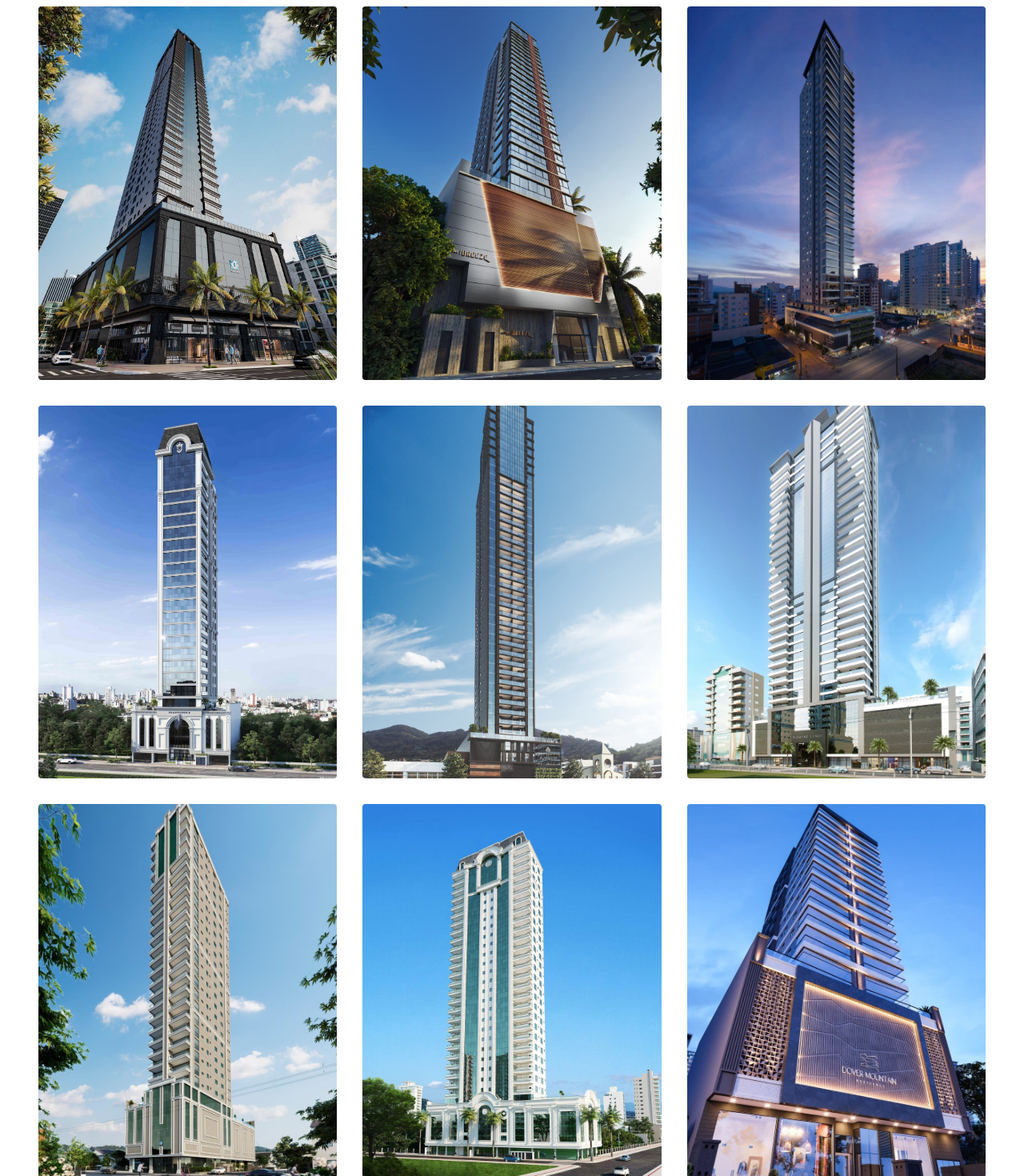
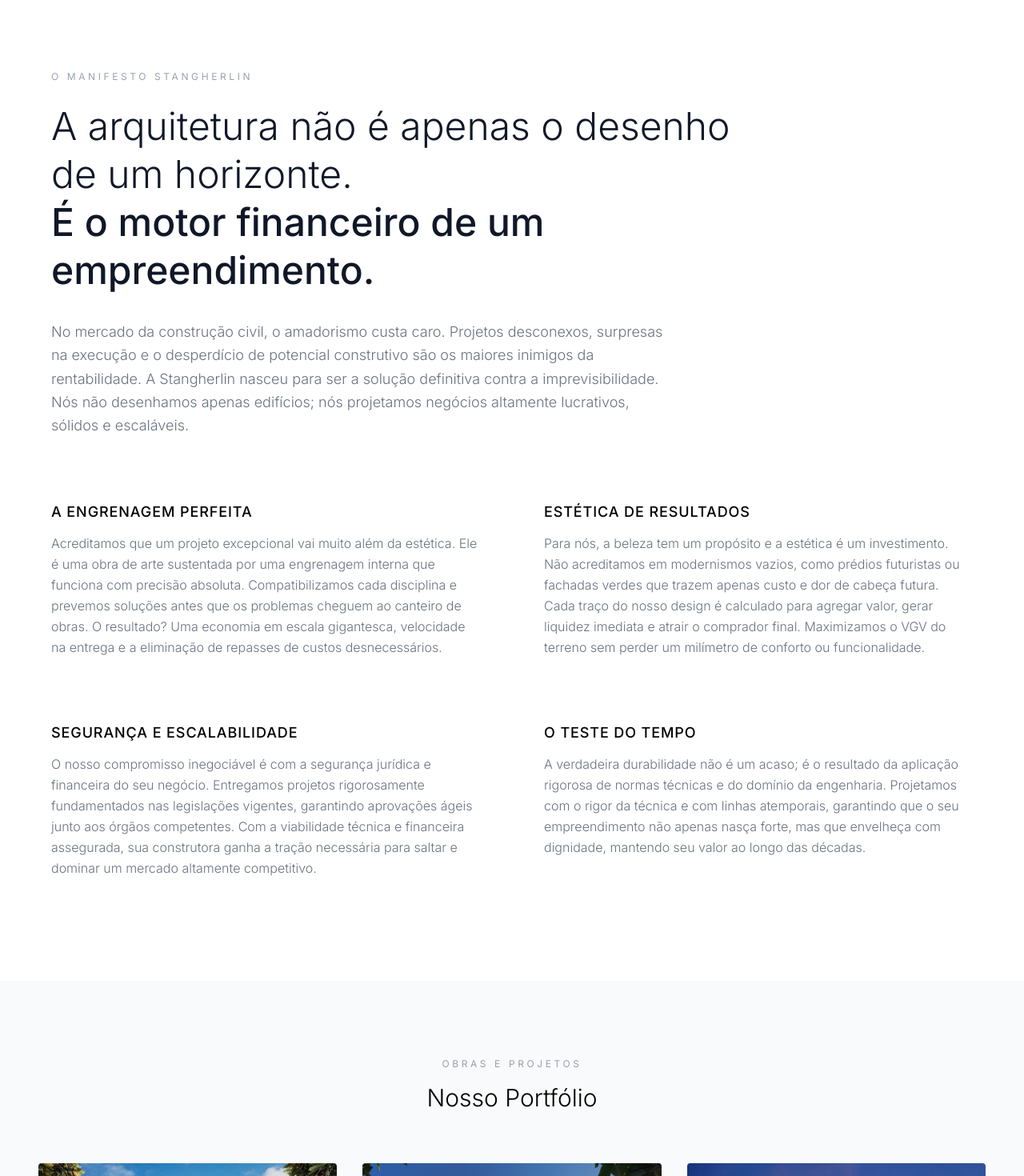
Before and after one commit to rodrigostangherlin/stangherlin-portfolio, a Next.js app: page / in a window 1280 px wide. Shown: the part 840-2310 px from the top of the page at 80% size. Built offline with nearby package versions, Linux system fonts and the light colour scheme.

Commit message:
Feat: Adiciona Manifesto, limite de grid e scroll top

```diff
--- a/src/app/page.jsx
+++ b/src/app/page.jsx
@@ -1,15 +1,29 @@
 "use client";
 
-import React from 'react';
+import React, { useState, useEffect } from 'react';
 import Image from 'next/image';
-import { motion } from 'framer-motion';
+import { motion, AnimatePresence } from 'framer-motion';
 import PortfolioGrid from '../components/PortfolioGrid';
 import Footer from '../components/Footer';
 import InteractiveLogo from '../components/InteractiveLogo';
 
 export default function Home() {
+  const [showScrollTop, setShowScrollTop] = useState(false);
+
+  useEffect(() => {
+    const handleScroll = () => {
+      setShowScrollTop(window.scrollY > 500);
+    };
+    window.addEventListener('scroll', handleScroll);
+    return () => window.removeEventListener('scroll', handleScroll);
+  }, []);
+
+  const scrollToTop = () => {
+    window.scrollTo({ top: 0, behavior: 'smooth' });
+  };
+
   return (
-    <main className="min-h-screen flex flex-col">
+    <main className="min-h-screen flex flex-col relative">
 
       <motion.nav
         initial={{ opacity: 0, y: -20 }}
@@ -20,12 +34,13 @@
         <InteractiveLogo />
 
         <div className="space-x-8 text-sm uppercase tracking-wide hidden md:block drop-shadow-md">
+          <a href="#manifesto" className="hover:text-gray-300 transition">Manifesto</a>
           <a href="#portfolio" className="hover:text-gray-300 transition">Projetos</a>
-          <a href="#viabilidade" className="hover:text-gray-300 transition">App de Viabilidade</a>
-          <a href="#contato" className="hover:text-gray-300 transition">Contato</a>
+          <a href="#viabilidade" className="hover:text-gray-300 transition">App</a>
         </div>
       </motion.nav>
 
+      {/* Hero Section */}
       <section className="relative h-screen flex flex-col justify-center items-center text-center p-6 overflow-hidden">
         <Image
           src="/images/portfolio/hero-bg.jpg"
@@ -61,9 +76,53 @@
         </motion.div>
       </section>
 
+      {/* Manifesto Section */}
+      <section id="manifesto" className="bg-white text-black py-24 lg:py-32 px-6 lg:px-12">
+        <div className="max-w-6xl mx-auto">
+          <motion.div
+            initial={{ opacity: 0, y: 30 }}
+            whileInView={{ opacity: 1, y: 0 }}
+            viewport={{ once: true, amount: 0.2 }}
+            transition={{ duration: 0.8 }}
+            className="mb-20 text-center lg:text-left"
+          >
+            <h2 className="text-xs uppercase tracking-[0.3em] text-gray-400 mb-6">O Manifesto Stangherlin</h2>
+            <h3 className="text-3xl md:text-5xl font-light leading-snug md:leading-tight text-gray-900 max-w-4xl">
+              A arquitetura não é apenas o desenho de um horizonte. <br className="hidden md:block"/>
+              <span className="font-medium">É o motor financeiro de um empreendimento.</span>
+            </h3>
+            <p className="mt-8 text-gray-500 max-w-3xl text-lg font-light leading-relaxed">
+              No mercado da construção civil, o amadorismo custa caro. Projetos desconexos, surpresas na execução e o desperdício de potencial construtivo são os maiores inimigos da rentabilidade. A Stangherlin nasceu para ser a solução definitiva contra a imprevisibilidade. Nós não desenhamos apenas edifícios; nós projetamos negócios altamente lucrativos, sólidos e escaláveis.
+            </p>
+          </motion.div>
+
+          <div className="grid grid-cols-1 md:grid-cols-2 gap-12 lg:gap-20">
+            <motion.div initial={{ opacity: 0, y: 20 }} whileInView={{ opacity: 1, y: 0 }} viewport={{ once: true }} transition={{ duration: 0.6, delay: 0.1 }}>
+              <h4 className="text-lg font-medium uppercase tracking-wider mb-3">A Engrenagem Perfeita</h4>
+              <p className="text-gray-500 font-light leading-relaxed">Acreditamos que um projeto excepcional vai muito além da estética. Ele é uma obra de arte sustentada por uma engrenagem interna que funciona com precisão absoluta. Compatibilizamos cada disciplina e prevemos soluções antes que os problemas cheguem ao canteiro de obras. O resultado? Uma economia em escala gigantesca, velocidade na entrega e a eliminação de repasses de custos desnecessários.</p>
+            </motion.div>
+
+            <motion.div initial={{ opacity: 0, y: 20 }} whileInView={{ opacity: 1, y: 0 }} viewport={{ once: true }} transition={{ duration: 0.6, delay: 0.2 }}>
+              <h4 className="text-lg font-medium uppercase tracking-wider mb-3">Estética de Resultados</h4>
+              <p className="text-gray-500 font-light leading-relaxed">Para nós, a beleza tem um propósito e a estética é um investimento. Não acreditamos em modernismos vazios, como prédios futuristas ou fachadas verdes que trazem apenas custo e dor de cabeça futura. Cada traço do nosso design é calculado para agregar valor, gerar liquidez imediata e atrair o comprador final. Maximizamos o VGV do terreno sem perder um milímetro de conforto ou funcionalidade.</p>
+            </motion.div>
+
+            <motion.div initial={{ opacity: 0, y: 20 }} whileInView={{ opacity: 1, y: 0 }} viewport={{ once: true }} transition={{ duration: 0.6, delay: 0.3 }}>
+              <h4 className="text-lg font-medium uppercase tracking-wider mb-3">Segurança e Escalabilidade</h4>
+              <p className="text-gray-500 font-light leading-relaxed">O nosso compromisso inegociável é com a segurança jurídica e financeira do seu negócio. Entregamos projetos rigorosamente fundamentados nas legislações vigentes, garantindo aprovações ágeis junto aos órgãos competentes. Com a viabilidade técnica e financeira assegurada, sua construtora ganha a tração necessária para saltar e dominar um mercado altamente competitivo.</p>
+            </motion.div>
+
+            <motion.div initial={{ opacity: 0, y: 20 }} whileInView={{ opacity: 1, y: 0 }} viewport={{ once: true }} transition={{ duration: 0.6, delay: 0.4 }}>
+              <h4 className="text-lg font-medium uppercase tracking-wider mb-3">O Teste do Tempo</h4>
+              <p className="text-gray-500 font-light leading-relaxed">A verdadeira durabilidade não é um acaso; é o resultado da aplicação rigorosa de normas técnicas e do domínio da engenharia. Projetamos com o rigor da técnica e com linhas atemporais, garantindo que o seu empreendimento não apenas nasça forte, mas que envelheça com dignidade, mantendo seu valor ao longo das décadas.</p>
+            </motion.div>
+          </div>
+        </div>
+      </section>
+
+      {/* Grid de Portfólio */}
       <PortfolioGrid />
 
-      {/* CURA DO SAFARI: Esta seção agora aparece incondicionalmente */}
       <section id="viabilidade" className="bg-gray-900 text-white p-12 lg:p-32 text-center">
         <div className="max-w-4xl mx-auto">
           <h2 className="text-3xl lg:text-4xl font-light mb-6">Consulta de Viabilidade Urbanística</h2>
@@ -83,6 +142,23 @@
       </section>
 
       <Footer />
+
+      {/* Botão Flutuante Elegante - Voltar ao Topo */}
+      <AnimatePresence>
+        {showScrollTop && (
+          <motion.button
+            initial={{ opacity: 0, y: 20 }}
+            animate={{ opacity: 1, y: 0 }}
+            exit={{ opacity: 0, y: 20 }}
+            onClick={scrollToTop}
+            className="fixed bottom-8 right-8 z-50 bg-black text-white w-12 h-12 flex items-center justify-center shadow-2xl hover:bg-gray-800 transition-colors duration-300"
+          >
+            <svg width="24" height="24" viewBox="0 0 24 24" fill="none" stroke="currentColor" strokeWidth="1" strokeLinecap="round" strokeLinejoin="round">
+              <polyline points="18 15 12 9 6 15"></polyline>
+            </svg>
+          </motion.button>
+        )}
+      </AnimatePresence>
     </main>
   );
 }
--- a/src/components/PortfolioGrid.jsx
+++ b/src/components/PortfolioGrid.jsx
@@ -5,7 +5,6 @@
 import { motion, AnimatePresence } from 'framer-motion';
 import projetos from '../data/projetos.json';
 
-// Ícones minimalistas de luxo (SVG puro, sem fundos)
 const SetaEsquerda = () => (
   <svg stroke="currentColor" fill="none" strokeWidth="1" viewBox="0 0 24 24" className="w-8 h-8 drop-shadow-md" xmlns="http://www.w3.org/2000/svg"><polyline points="15 18 9 12 15 6"></polyline></svg>
 );
@@ -16,10 +15,9 @@
 function PortfolioItem({ projeto, index, onClick }) {
   return (
     <motion.div
-      // CURA DO SAFARI: 'animate' faz as imagens carregarem direto, sem depender de rolagem
       initial={{ opacity: 0, y: 20 }}
       animate={{ opacity: 1, y: 0 }}
-      transition={{ duration: 0.8, delay: index * 0.15 }}
+      transition={{ duration: 0.8, delay: (index % 6) * 0.15 }}
       className="relative aspect-[4/5] cursor-pointer group"
       onClick={() => onClick(projeto)}
     >
@@ -43,6 +41,10 @@
 export default function PortfolioGrid() {
   const [projetoSelecionado, setProjetoSelecionado] = useState(null);
   const [fotoAtual, setFotoAtual] = useState(0);
+  const [mostrarTodos, setMostrarTodos] = useState(false);
+
+  // Limita a exibição inicial a 6 projetos para não cansar o usuário
+  const projetosExibidos = mostrarTodos ? projetos : projetos.slice(0, 6);
 
   const abrirProjeto = (projeto) => {
     setProjetoSelecionado(projeto);
@@ -56,12 +58,29 @@
   };
 
   return (
-    <section id="portfolio" className="p-6 lg:p-12 bg-white">
-      <div className="grid grid-cols-1 md:grid-cols-2 lg:grid-cols-3 gap-8">
-        {projetos.map((p, i) => (
+    <section id="portfolio" className="p-6 lg:p-12 lg:py-24 bg-gray-50">
+      <div className="max-w-7xl mx-auto mb-16 text-center">
+        <h2 className="text-xs uppercase tracking-[0.3em] text-gray-400 mb-4">Obras e Projetos</h2>
+        <h3 className="text-3xl font-light text-black">Nosso Portfólio</h3>
+      </div>
+
+      <div className="grid grid-cols-1 md:grid-cols-2 lg:grid-cols-3 gap-8 max-w-7xl mx-auto">
+        {projetosExibidos.map((p, i) => (
           <PortfolioItem key={p.id} projeto={p} index={i} onClick={abrirProjeto} />
         ))}
       </div>
+
+      {/* Botão de Expandir Galeria */}
+      {!mostrarTodos && projetos.length > 6 && (
+        <div className="flex justify-center mt-16">
+          <button
+            onClick={() => setMostrarTodos(true)}
+            className="border border-black text-black px-12 py-4 uppercase tracking-widest text-sm hover:bg-black hover:text-white transition-colors duration-300"
+          >
+            Carregar Mais Projetos
+          </button>
+        </div>
+      )}
 
       <AnimatePresence>
         {projetoSelecionado && (
@@ -95,7 +114,6 @@
                   </motion.div>
                 </AnimatePresence>
 
-                {/* NOVO DESIGN DA GALERIA: Setas invisíveis até o hover, sem caixas brancas */}
                 {projetoSelecionado.galeria && projetoSelecionado.galeria.length > 1 && (
                   <div className="absolute inset-0 flex items-center justify-between px-6 opacity-100 md:opacity-0 md:group-hover:opacity-100 transition-opacity duration-500">
                     <button
```
